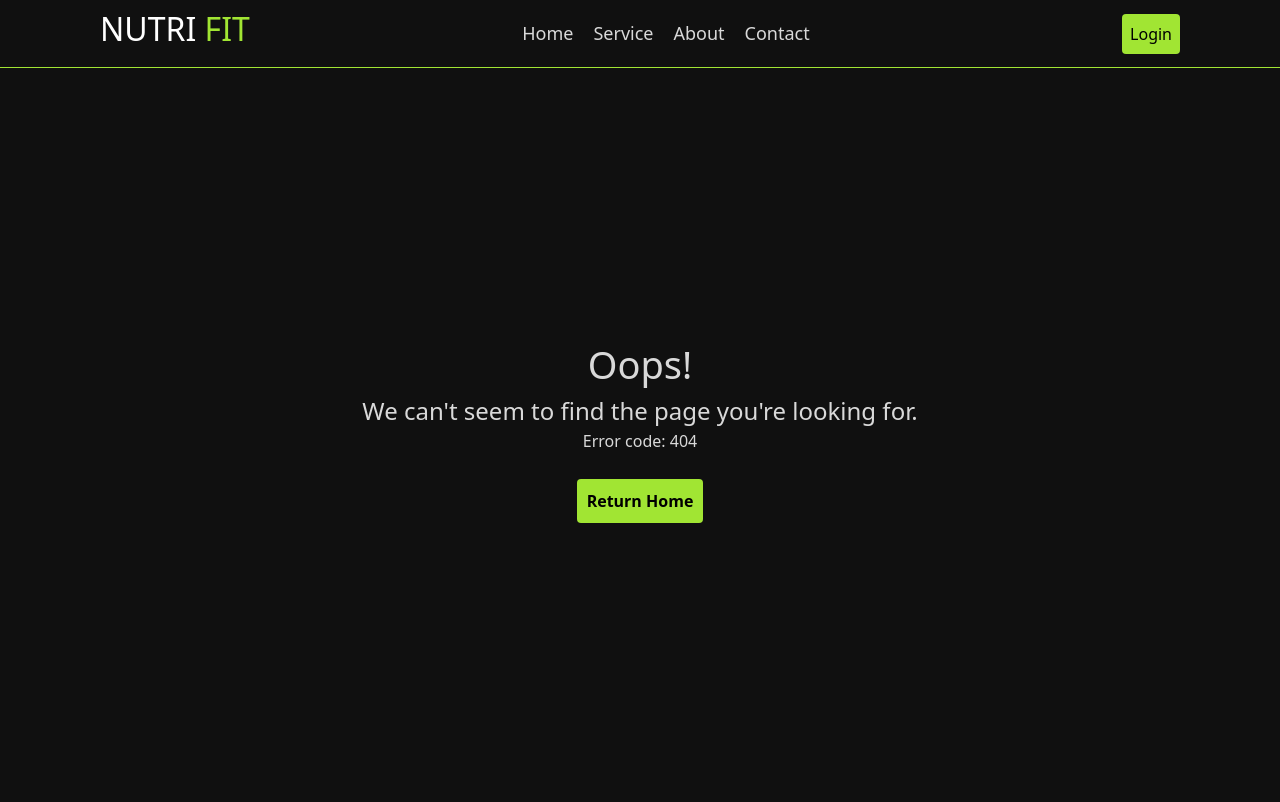
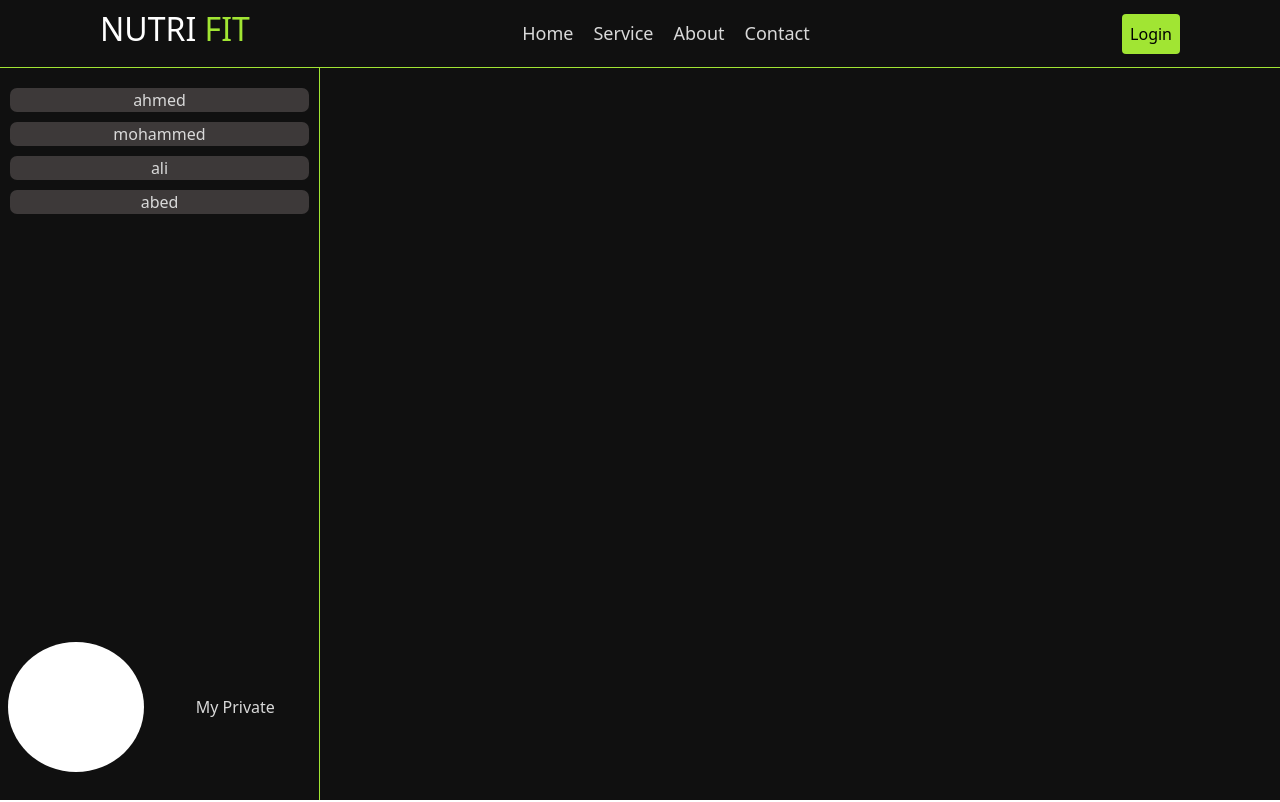
Before and after one commit to usfaql/MERAKI_Academy_Project_5_forked, a React (Create React App) app in the folder frontend/: page /coach/private in a window 1280 px wide. Before the commit this address had no page. Built offline with nearby package versions, Linux system fonts and the light colour scheme.

Commit message:
Coach Private Page

```diff
--- a/frontend/src/App.js
+++ b/frontend/src/App.js
@@ -6,6 +6,7 @@ import NavBar from "./components/NavBar/NavBar";
 import Register from "./components/RegisterPage/Register"
 import NotFound from "./components/NotFound/NotFound";
 import Home from "./components/Home/Home"
+import CoachPrivate from "./components/CoachPrivate/CoachPrivate";
 
 function App() {
   return (
@@ -18,6 +19,7 @@ function App() {
         <Route path="/register" element={<Register/>}/>
         <Route path="*" element={<NotFound/>}/>
         <Route path="/home" element={<Home/>}/>
+        <Route path="/coach/private" element={<CoachPrivate/>}/>
       </Routes>
     </div>
   );
--- /dev/null
+++ b/frontend/src/components/CoachPrivate/CoachPrivate.css
@@ -0,0 +1,42 @@
+.Coach-Private-Page {
+    height: calc(100vh - 68px);
+    display: flex;
+    background-color: #101010;
+  }
+  .Left-Side{
+    border-right: 1px solid #A1E533;
+    width: 25%;
+    display: flex;
+    flex-direction: column;
+    justify-content: space-between;
+
+  }
+  .User-List{
+    margin-top: 20px;
+    display: flex;
+    flex-direction: column;
+    gap: 10px;
+  }
+  .User-Name{
+    margin-left: 10px;
+    margin-right: 10px;
+    background-color: #3d3939;
+    border-radius: 7px;
+  }
+  .Private-img{
+  width: 90%;
+    height: 100%;
+    background-color: white;
+    border-radius:50%;
+
+  }
+  .My-Private{
+    padding: 0.5rem;
+    height: 20%;
+    /* width: 40%; */
+    display: grid;
+ grid-template-columns: 1fr 1fr;
+    /* align-content: space-around; */
+    align-items: center;
+    margin-bottom: 20px;
+  }
--- /dev/null
+++ b/frontend/src/components/CoachPrivate/CoachPrivate.js
@@ -0,0 +1,31 @@
+import React,{useEffect,useState} from 'react'
+import "./CoachPrivate.css"
+
+const CoachPrivate = () => {
+let users=["ahmed","mohammed","ali","abed"]
+let messages=["test","test","test","test"]
+  return (
+    <div className='Coach-Private-Page'>
+        <div className='Left-Side'>
+            <div className='User-List'>
+            {users.map((user,i)=>
+                <div className='User-Name'>{user}</div>
+            )}
+            </div>
+            <div className='My-Private'>
+                <div className='Private-img'>
+
+                </div>
+                <div className='Private-Title'>
+                    My Private
+                </div>
+            </div>
+        </div>
+        <div className='Right_Side'>
+        </div>
+    </div>
+
+  )
+}
+
+export default CoachPrivate
```
